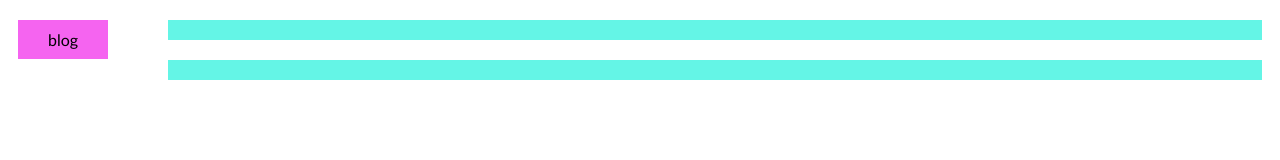
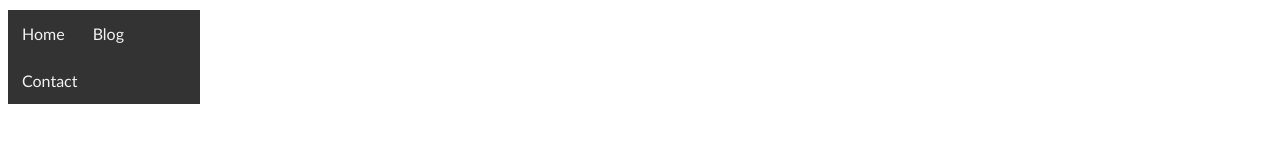
Before and after one commit to JurTeuwen/website_Watervoedingsysteem, a plain HTML site: page index.html in a window 1280 px wide. Drawn offline with Linux system fonts and the light colour scheme.

Commit message:
website balk(boven)

```diff
--- a/index.html
+++ b/index.html
@@ -15,17 +15,12 @@
 
     </header>
     <nav>
-        <ul>
-            <li><a href="https://watervoedingsysteem.netlify.app" class="menu">blog</a></li>
-        </ul>
+        <div id="navbar">
+            <a href="#home">Home</a>
+            <a href="https://watervoedingsysteem.netlify.app/">Blog</a>
+            <a href="#contact">Contact</a>
+        </div>
     </nav>
-    <article>
-
-    </article>
-    <article>
-
-    </article>
-    <footer>
 
     </footer>
 </body>
--- a/opmaak/style.css
+++ b/opmaak/style.css
@@ -27,7 +27,8 @@ nav {
 .menu {
     display: block;
     width: 70px;
-    background-color: #f564f0;
+    background-color: #64F5E6;
+    /* lichtblauw */
     text-decoration: none;
     padding: 10px;
     margin: 10px;
@@ -36,7 +37,7 @@ nav {
 
 .menu:hover {
     background-color: black;
-    color: #64F5E6;
+    color: #ffffff;
     /* lichtblauw */
 }
 
@@ -54,6 +55,20 @@ article {
     background-color: #64F5E6;
     /* lichtblauw */
 }
+#navbar {
+    overflow: hidden;
+    background-color: #333;
+  }
+
+  /* Navbar links */
+#navbar a {
+    float: left;
+    display: block;
+    color: #f2f2f2;
+    text-align: center;
+    padding: 14px;
+    text-decoration: none;
+}
 
 footer {
     clear: both
```
